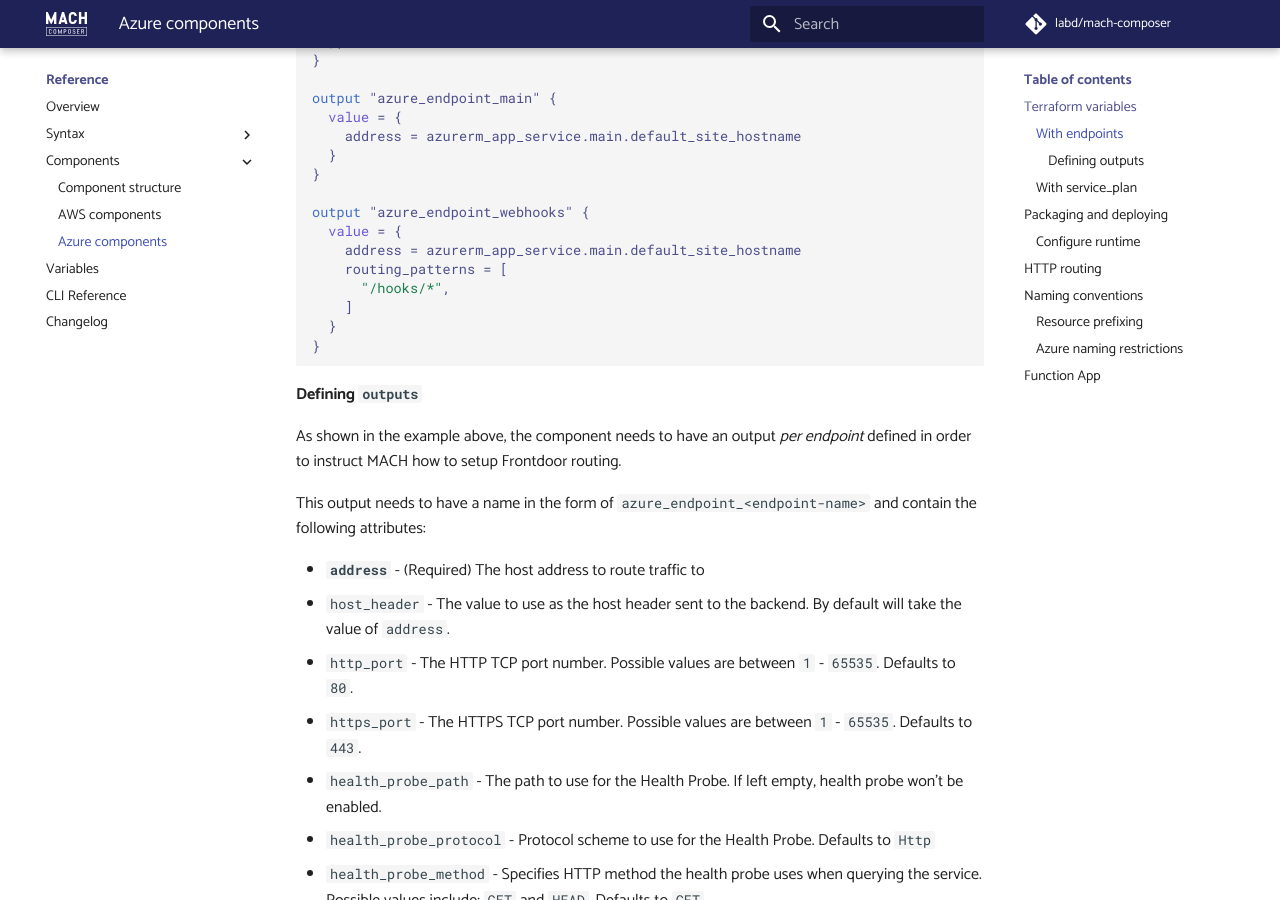
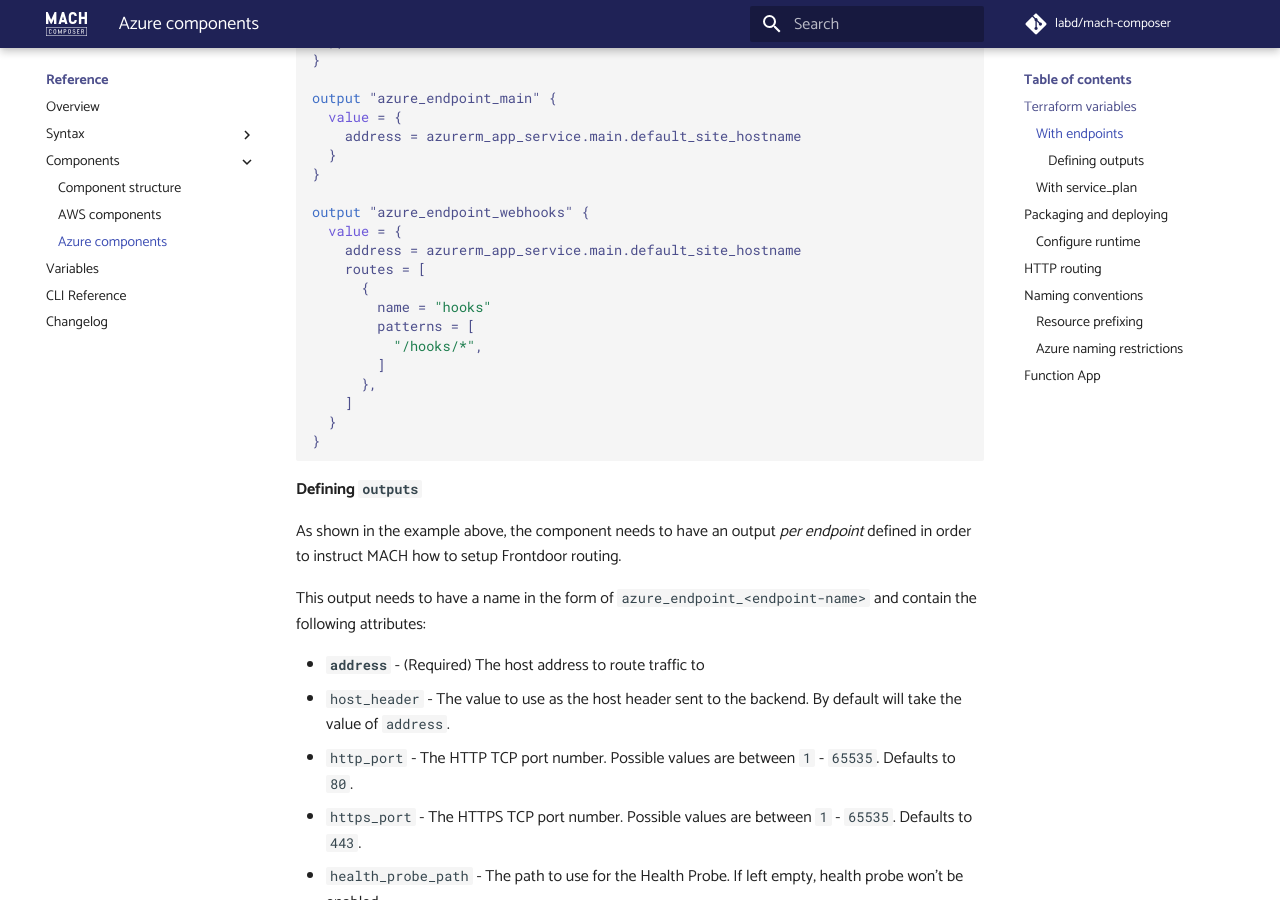
Before and after one commit to mach-composer/mach-composer-cli, an MkDocs documentation site: the page built from docs/src/reference/components/azure.md, in a window 1280 px wide and 900 px high, scrolled down 1871 px. Built offline with MkDocs 1.6.1 and Material for MkDocs 9.7.7, drawn with Linux system fonts in a browser that asks for light colours; a script that is not in the unit is left out; comment, search, counter and statistics services are not loaded.

Commit message:
Update azure endpoint example

```diff
--- a/docs/src/reference/components/azure.md
+++ b/docs/src/reference/components/azure.md
@@ -88,8 +88,13 @@ output "azure_endpoint_main" {
 output "azure_endpoint_webhooks" {
   value = {
     address = azurerm_app_service.main.default_site_hostname
-    routing_patterns = [
-      "/hooks/*",
+    routes = [
+      {
+        name = "hooks"
+        patterns = [
+          "/hooks/*",
+        ]
+      },
     ]
   }
 }
```
